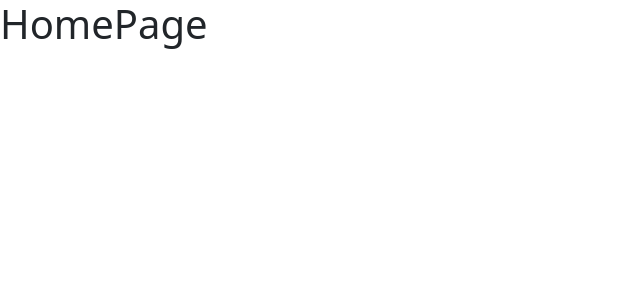
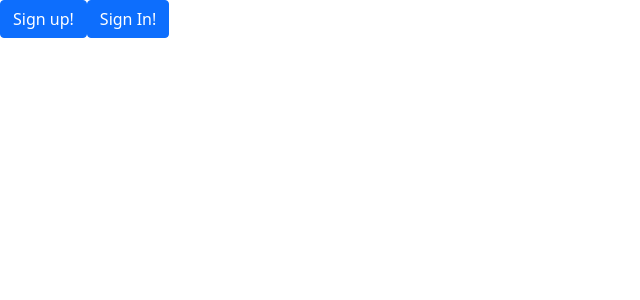
Before and after one commit to andrew-m94/LunchRunnerFrontend_, a React (Create React App) app: page / in a window 1280 px wide. Shown: the top 300 px of the page, without its empty margins (0-640 px from the left). Built offline with nearby package versions, Linux system fonts and the light colour scheme.

Commit message:
Added link buttons to homepage

```diff
--- a/src/components/HomePage/HomePage.jsx
+++ b/src/components/HomePage/HomePage.jsx
@@ -2,7 +2,11 @@ import React from 'react';
 
 const HomePage = () => {
     return (
-        <h1>HomePage</h1>
+
+        <span>
+        <a class="btn btn-primary" href="/register" role="button">Sign up!</a>
+        <a class="btn btn-primary" href="/login" role="button">Sign In!</a>
+        </span>
     );
 }
 
```
